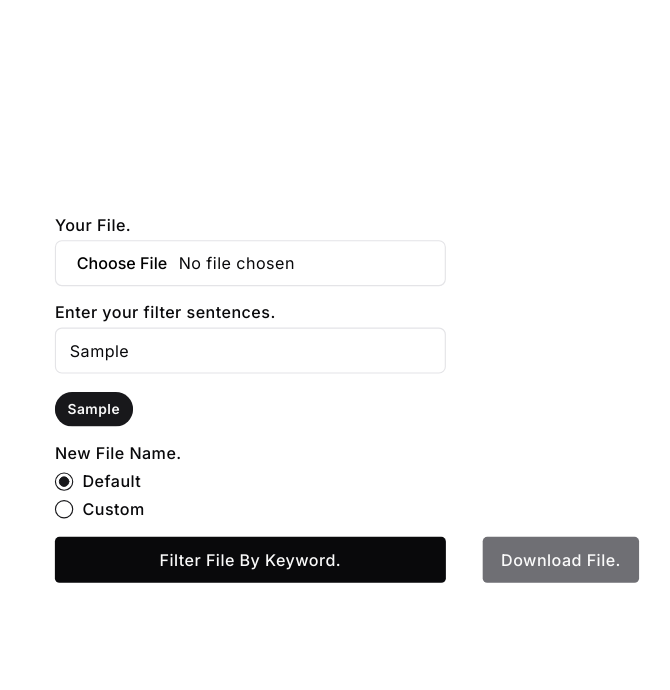
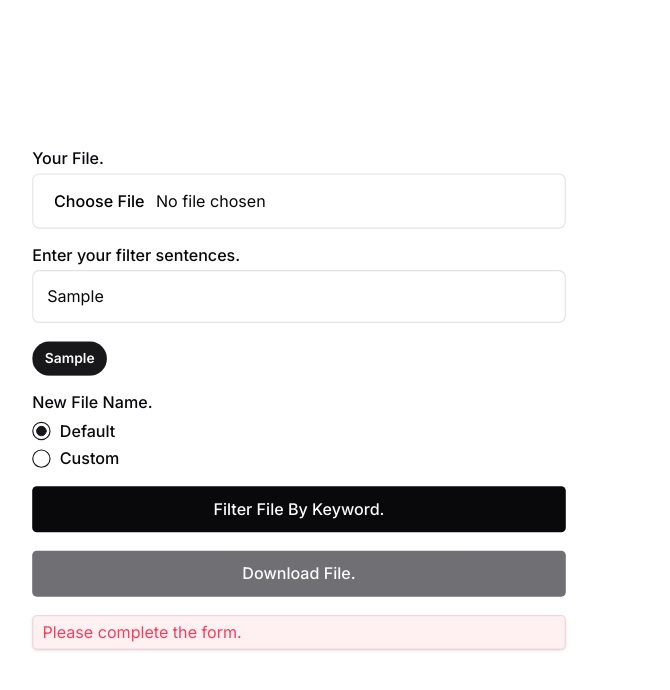
Before and after one commit to okanay/file-filterer, a Next.js app: page / in a window 1280 px wide. Both pictures are taken after typing "Sample" into the empty fields and a click on the button "Filter File By Keyword.". Shown: the top 690 px of the page, without its empty margins (293-963 px from the left). Built offline with nearby package versions, Linux system fonts and the light colour scheme.

Commit message:
filter-2

```diff
--- a/src/app/page.tsx
+++ b/src/app/page.tsx
@@ -38,7 +38,7 @@ export default function Home() {
 
     const timeout = setTimeout(() => {
       setKeywordsList([...keywordsSplitWithRegex(keywords)]);
-    }, 400);
+    }, 250);
 
     return () => {
       clearTimeout(timeout);
@@ -93,15 +93,14 @@ export default function Home() {
   };
 
   return (
-    <main>
-      <div className="mx-auto flex h-screen max-w-7xl flex-col items-center justify-center tracking-wide">
-        <div className={"flex flex-col justify-center md:scale-[115%]"}>
-          <div className={"flex flex-col items-end sm:flex-row"}>
-            <form
-              onSubmit={onSubmit}
-              className={"flex max-w-md flex-col gap-4 p-4"}
+    <main className={"mx-auto h-screen w-full max-w-xl"}>
+      <div
+        className={
+          "flex h-full max-w-[480px] flex-col justify-center px-4 sm:scale-[115%] sm:px-2"
+        }
       >
-              <div className="grid w-full max-w-sm items-center gap-1.5">
+        <form onSubmit={onSubmit} className={"flex w-full flex-col gap-4"}>
+          <div className="grid w-full items-center gap-1.5">
             <Label htmlFor="file">Your File.</Label>
             <Input
               id="file"
@@ -110,7 +109,7 @@ export default function Home() {
               onChange={(e) => setFile(e.target.files?.[0])}
             />
           </div>
-              <div className="grid w-full max-w-sm items-center gap-1.5">
+          <div className="grid w-full items-center gap-1.5">
             <Label htmlFor="keywords">Enter your filter sentences.</Label>
             <Input
               type="text"
@@ -119,15 +118,7 @@ export default function Home() {
               onChange={(e) => setKeywords(e.target?.value)}
             />
           </div>
-              {keywordsList.length ? (
-                <div className={"flex flex-wrap gap-2"}>
-                  {keywordsList.map((key) => (
-                    <Badge className={"py-1.5"} key={nanoid()}>
-                      {key}
-                    </Badge>
-                  ))}
-                </div>
-              ) : null}
+          <KeywordsList list={keywordsList} />
           <div className="grid w-full max-w-sm items-center gap-2.5">
             <Label htmlFor="file">New File Name.</Label>
             <RadioGroup defaultValue={nameOption}>
@@ -166,12 +157,10 @@ export default function Home() {
             Filter File By Keyword.
           </Button>
         </form>
-            <div>
         <Button
           asChild={true}
-                className={`mx-4 mt-2 ${
-                  status !== "success" &&
-                  "cursor-no-drop bg-zinc-700 opacity-75"
+          className={`${
+            status !== "success" && "cursor-no-drop bg-zinc-700 opacity-75"
           }`}
         >
           <a
@@ -182,41 +171,50 @@ export default function Home() {
             Download File.
           </a>
         </Button>
-            </div>
-          </div>
 
         {status === "loading" && (
-            <p className="mx-4 rounded border border-amber-950/10 bg-amber-50 px-2 py-1 text-sm text-amber-500 shadow shadow-amber-950/10">
+          <p className="rounded border border-amber-950/10 bg-amber-50 px-2 py-1 text-sm text-amber-500 shadow shadow-amber-950/10">
             In progres..
           </p>
         )}
 
         {status === "error" && (
-            <p className="mx-4 rounded border border-rose-950/10 bg-rose-50 px-2 py-1 text-sm text-rose-500 shadow shadow-rose-950/10">
+          <p className="rounded border border-rose-950/10 bg-rose-50 px-2 py-1 text-sm text-rose-500 shadow shadow-rose-950/10">
             Please complete the form.
           </p>
         )}
 
         {status === "no-return" && (
-            <p className="mx-4 rounded border border-rose-950/10 bg-rose-50 px-2 py-1 text-sm text-rose-500 shadow shadow-rose-950/10">
-              The filtering based on the searched keyword could not be
-              performed.
+          <p className="rounded border border-rose-950/10 bg-rose-50 px-2 py-1 text-sm text-rose-500 shadow shadow-rose-950/10">
+            The filtering based on the searched keyword could not be performed.
           </p>
         )}
 
         {status === "max-file-size" && (
-            <p className="mx-4 rounded border border-rose-950/10 bg-rose-50 px-2 py-1 text-sm text-rose-500 shadow shadow-rose-950/10">
+          <p className="rounded border border-rose-950/10 bg-rose-50 px-2 py-1 text-sm text-rose-500 shadow shadow-rose-950/10">
             Maximum File Size is 4.5 MB.
           </p>
         )}
 
         {status === "success" && (
-            <p className="mx-4 rounded border border-lime-950/10 bg-lime-50 px-2 py-1 text-sm text-lime-500 shadow shadow-lime-950/10">
+          <p className="rounded border border-lime-950/10 bg-lime-50 px-2 py-1 text-sm text-lime-500 shadow shadow-lime-950/10">
             Your new file is ready to download.
           </p>
         )}
       </div>
-      </div>
     </main>
   );
 }
+
+type TProps = React.FC<{ list: string[] }>;
+const KeywordsList: TProps = ({ list }) => {
+  return list.length ? (
+    <div className={"flex max-w-[320px] flex-wrap gap-2"}>
+      {list.map((key) => (
+        <Badge className={"py-1.5"} key={nanoid()}>
+          {key}
+        </Badge>
+      ))}
+    </div>
+  ) : null;
+};
--- a/src/components/ui/input.tsx
+++ b/src/components/ui/input.tsx
@@ -1,6 +1,6 @@
-import * as React from "react"
+import * as React from "react";
 
-import { cn } from "@/lib/utils"
+import { cn } from "@/lib/utils";
 
 export interface InputProps
   extends React.InputHTMLAttributes<HTMLInputElement> {}
@@ -11,15 +11,15 @@ const Input = React.forwardRef<HTMLInputElement, InputProps>(
       <input
         type={type}
         className={cn(
-          "flex h-10 w-full rounded-md border border-input bg-background px-3 py-2 text-sm ring-offset-background file:border-0 file:bg-transparent file:text-sm file:font-medium placeholder:text-muted-foreground focus-visible:outline-none focus-visible:ring-2 focus-visible:ring-ring focus-visible:ring-offset-2 disabled:cursor-not-allowed disabled:opacity-50",
+          "flex w-full max-w-[480px] flex-shrink-0 rounded-md border border-input bg-background px-3 py-3 text-sm ring-offset-background file:border-0 file:bg-transparent file:text-sm file:font-medium placeholder:text-muted-foreground focus-visible:outline-none focus-visible:ring-2 focus-visible:ring-ring focus-visible:ring-offset-2 disabled:cursor-not-allowed disabled:opacity-50",
           className
         )}
         ref={ref}
         {...props}
       />
-    )
+    );
   }
-)
-Input.displayName = "Input"
+);
+Input.displayName = "Input";
 
-export { Input }
+export { Input };
```
Lines whose indentation alone changed are shown as unchanged.
